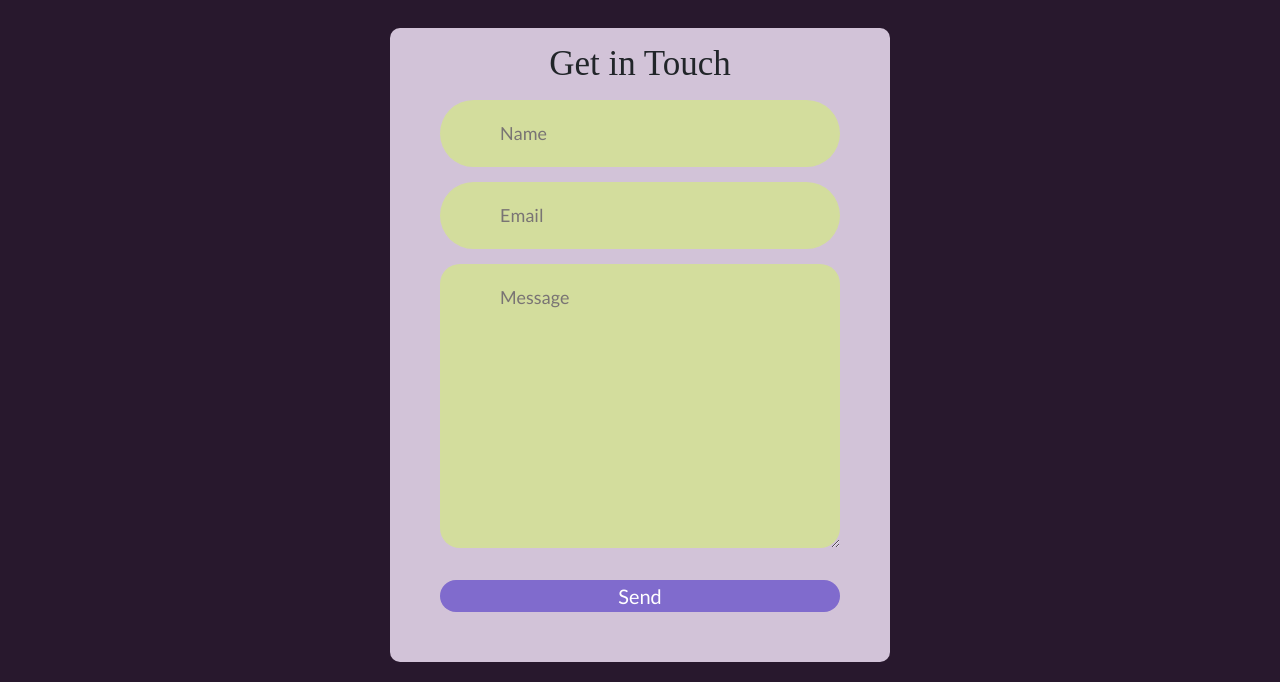
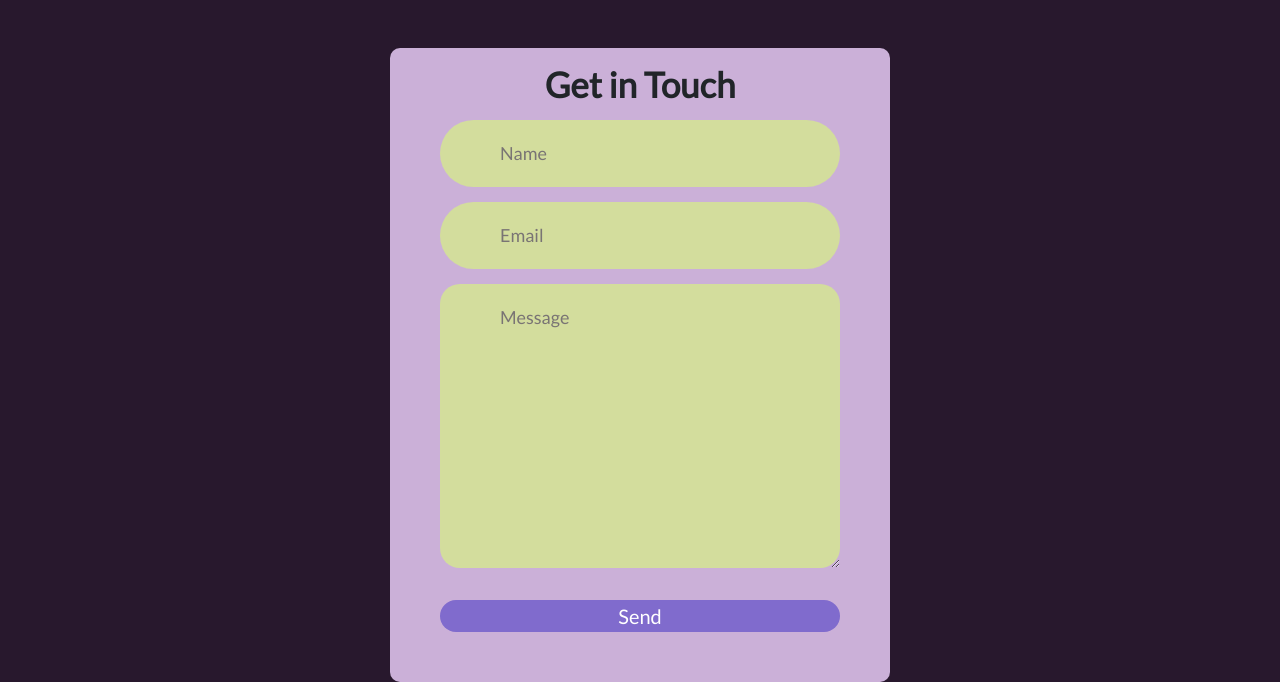
Before and after one commit to LyanahDelRosario/IU-FANPAGE, a plain HTML site: page TASK 2, WEBSITE/contact.html in a window 1280 px wide. Shown: the part 235-917 px from the top of the page. Drawn offline with nearby package versions, Linux system fonts and the light colour scheme.

Commit message:
Update contact.css

```diff
--- a/TASK 2, WEBSITE/Styles/contact.css
+++ b/TASK 2, WEBSITE/Styles/contact.css
@@ -97,8 +97,8 @@ a{
 .container{
     width: 500px;
     height: auto;
-    margin-top: 180px;
-    background-color: #d2c3d8;
+    margin-top: 200px;
+    background-color: #cbb0d8;
     border-radius: 10px;
     position: absolute;
     top: 50%;
@@ -119,8 +119,8 @@ a{
 h3{
     font-size: 35px;
     margin: 15px;
-    font-family: 'Poppins';
-    font-weight: 100px;
+    font-family: 'Lato',sans-serif;
+    font-weight: bold;
 }
 .name{
     width: 100%;
```
